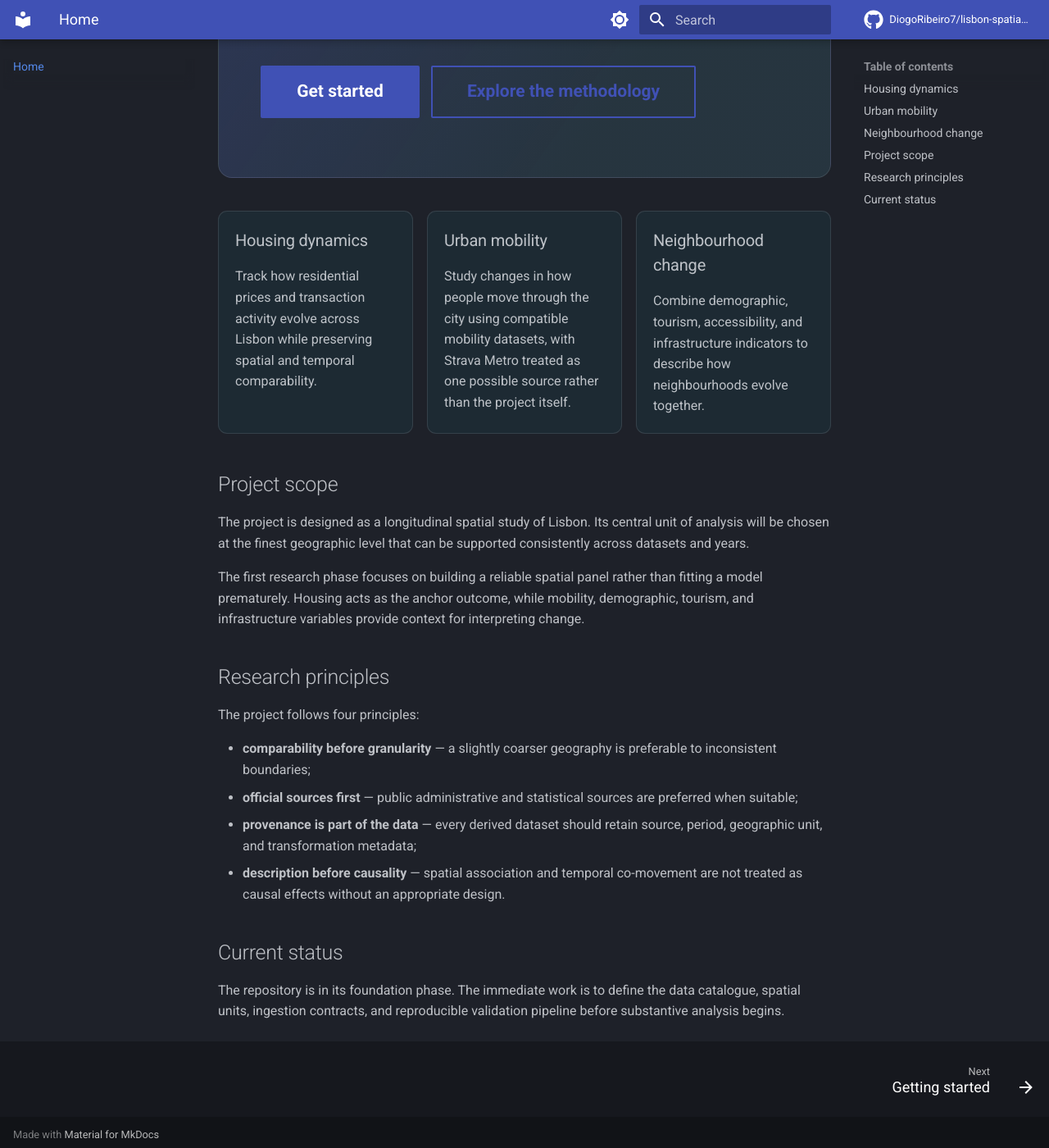
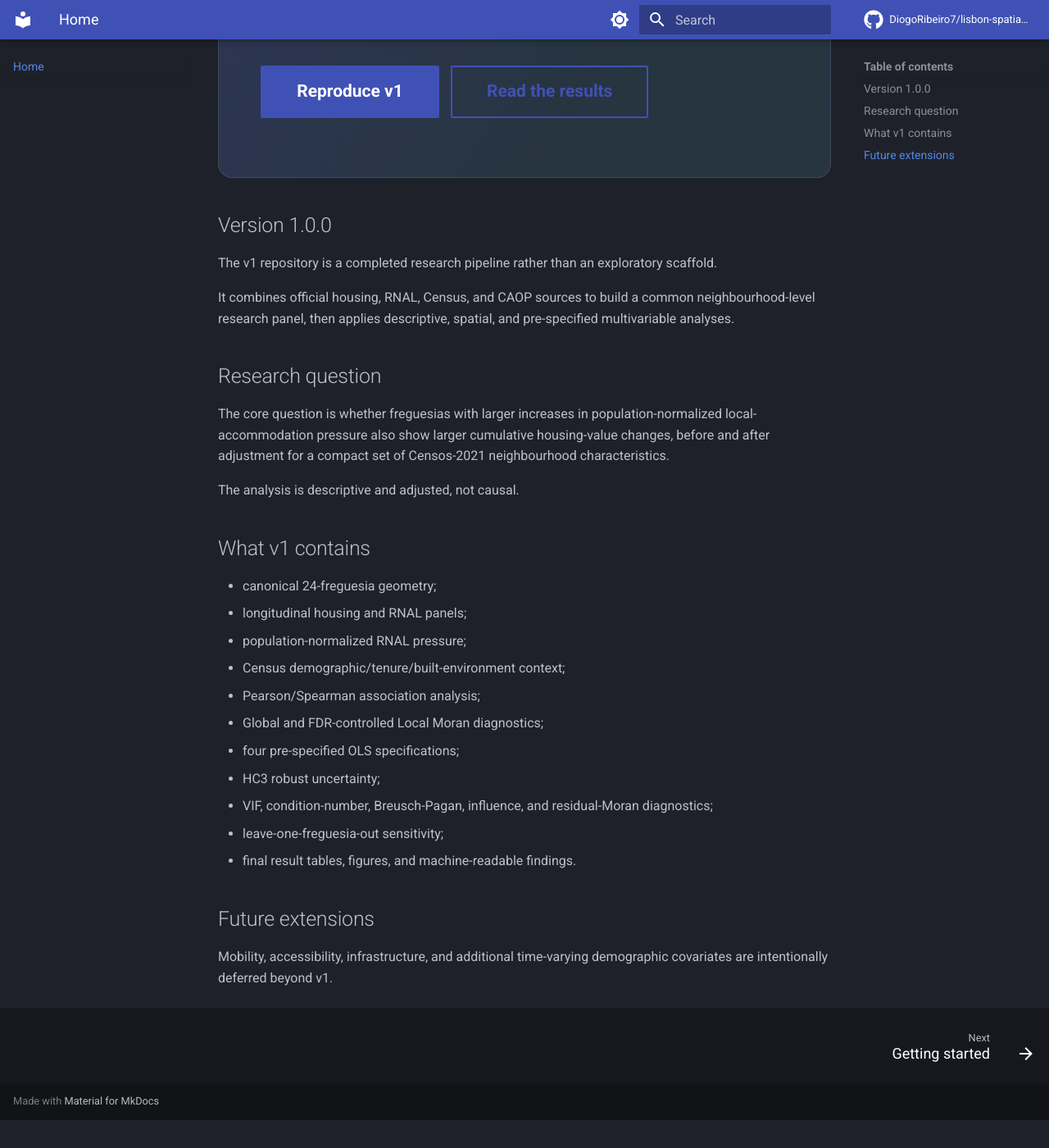
Before and after one commit to DiogoRibeiro7/lisbon-spatial-dynamics, an MkDocs documentation site: the page built from docs/index.md, in a window 1280 px wide and 1400 px high, scrolled down 422 px. Shown: the whole window at 82% size. Built offline with MkDocs 1.6.1 and Material for MkDocs 9.7.7, drawn with Linux system fonts in a browser that asks for light colours; comment, search, counter and statistics services are not loaded; after the commit the page ends 1788 px from its top, so only the background shows below that; some of the changed text lies outside the part shown.

Commit message:
docs: update documentation home for v1

```diff
--- a/docs/index.md
+++ b/docs/index.md
@@ -1,57 +1,40 @@
 <div class="lisbon-hero" markdown="1">
 
-# Measure how Lisbon changes over time
+# Lisbon Spatial Dynamics
 
-Lisbon Spatial Dynamics is a reproducible research project for studying neighbourhood-level change across housing, population, mobility, tourism, and urban infrastructure.
+A reproducible spatial study of how housing values and local-accommodation pressure changed across Lisbon's 24 canonical freguesias.
 
-[Get started](getting-started.md){ .md-button .md-button--primary }
-[Explore the methodology](methodology.md){ .md-button }
+[Reproduce v1](getting-started.md){ .md-button .md-button--primary }
+[Read the results](results.md){ .md-button }
 
 </div>
 
-<div class="lisbon-cards" markdown="1">
+## Version 1.0.0
 
-<div markdown="1">
+The v1 repository is a completed research pipeline rather than an exploratory scaffold.
 
-### Housing dynamics
+It combines official housing, RNAL, Census, and CAOP sources to build a common neighbourhood-level research panel, then applies descriptive, spatial, and pre-specified multivariable analyses.
 
-Track how residential prices and transaction activity evolve across Lisbon while preserving spatial and temporal comparability.
+## Research question
 
-</div>
+The core question is whether freguesias with larger increases in population-normalized local-accommodation pressure also show larger cumulative housing-value changes, before and after adjustment for a compact set of Censos-2021 neighbourhood characteristics.
 
-<div markdown="1">
+The analysis is descriptive and adjusted, not causal.
 
-### Urban mobility
+## What v1 contains
 
-Study changes in how people move through the city using compatible mobility datasets, with Strava Metro treated as one possible source rather than the project itself.
+- canonical 24-freguesia geometry;
+- longitudinal housing and RNAL panels;
+- population-normalized RNAL pressure;
+- Census demographic/tenure/built-environment context;
+- Pearson/Spearman association analysis;
+- Global and FDR-controlled Local Moran diagnostics;
+- four pre-specified OLS specifications;
+- HC3 robust uncertainty;
+- VIF, condition-number, Breusch-Pagan, influence, and residual-Moran diagnostics;
+- leave-one-freguesia-out sensitivity;
+- final result tables, figures, and machine-readable findings.
 
-</div>
+## Future extensions
 
-<div markdown="1">
-
-### Neighbourhood change
-
-Combine demographic, tourism, accessibility, and infrastructure indicators to describe how neighbourhoods evolve together.
-
-</div>
-
-</div>
-
-## Project scope
-
-The project is designed as a longitudinal spatial study of Lisbon. Its central unit of analysis will be chosen at the finest geographic level that can be supported consistently across datasets and years.
-
-The first research phase focuses on building a reliable spatial panel rather than fitting a model prematurely. Housing acts as the anchor outcome, while mobility, demographic, tourism, and infrastructure variables provide context for interpreting change.
-
-## Research principles
-
-The project follows four principles:
-
-- **comparability before granularity** — a slightly coarser geography is preferable to inconsistent boundaries;
-- **official sources first** — public administrative and statistical sources are preferred when suitable;
-- **provenance is part of the data** — every derived dataset should retain source, period, geographic unit, and transformation metadata;
-- **description before causality** — spatial association and temporal co-movement are not treated as causal effects without an appropriate design.
-
-## Current status
-
-The repository is in its foundation phase. The immediate work is to define the data catalogue, spatial units, ingestion contracts, and reproducible validation pipeline before substantive analysis begins.
+Mobility, accessibility, infrastructure, and additional time-varying demographic covariates are intentionally deferred beyond v1.
```
